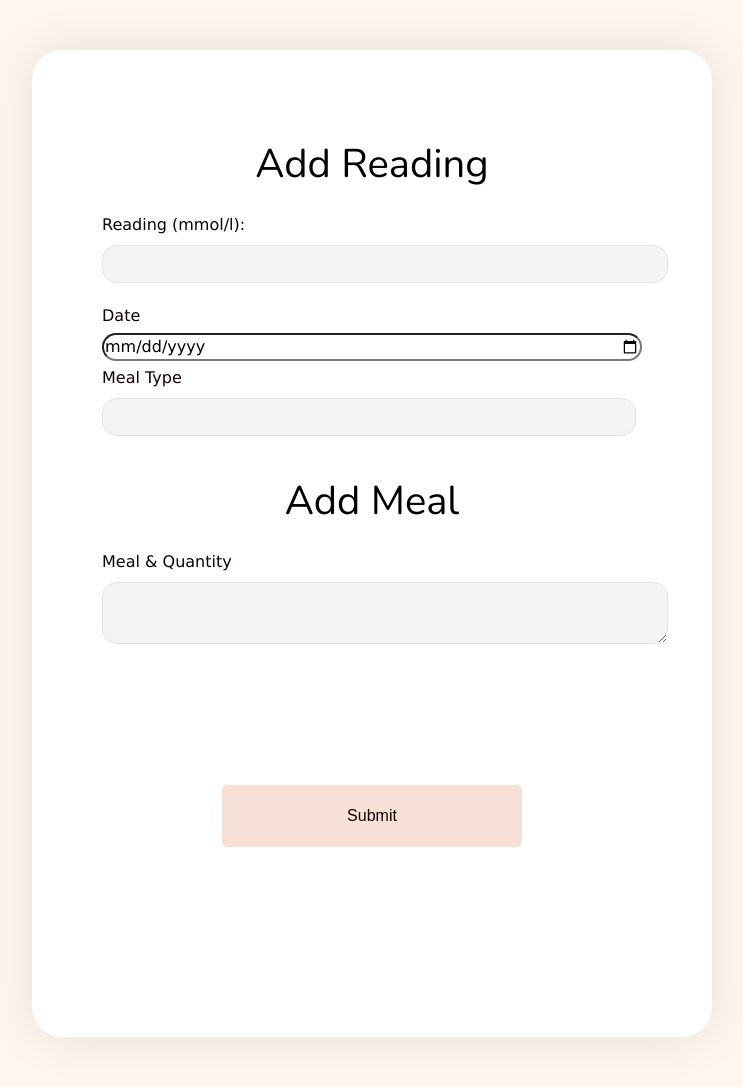
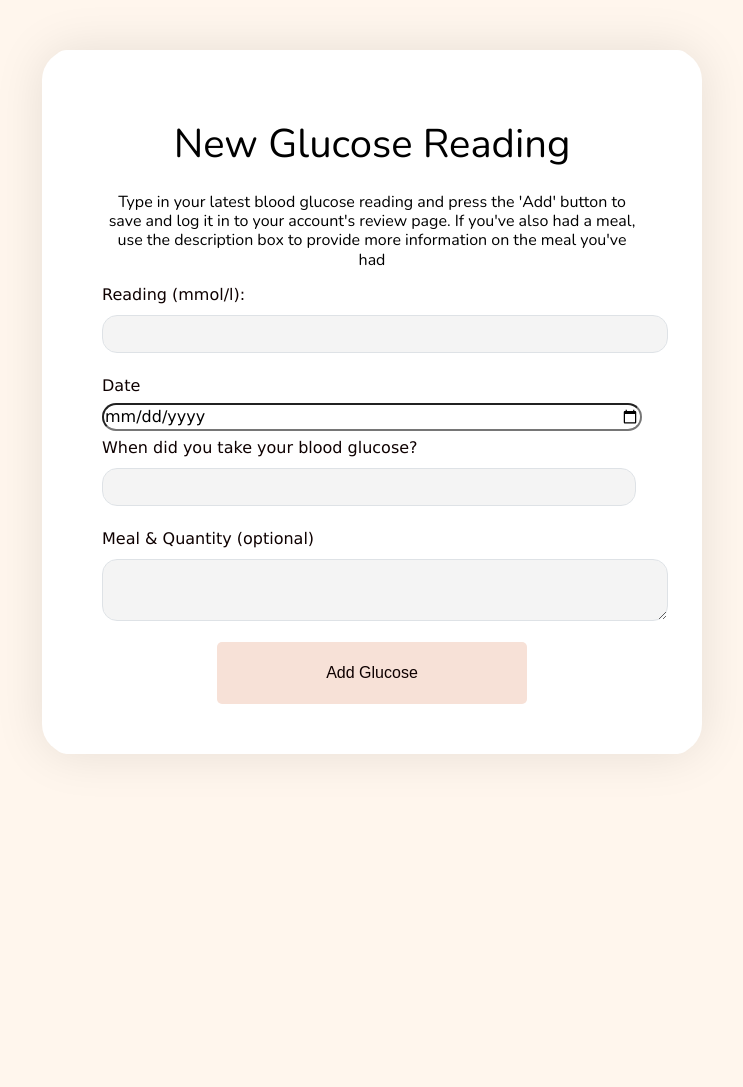
Before and after one commit to Emjaydee23/GlucoMama, a Rails app: page /recordings/new in a window 1280 px wide. Shown: the part 82-1169 px from the top of the page, without its empty margins (268-1011 px from the left). After the commit the page ends 836 px from the top, so only its background shows below. Run offline with Rails 7, Linux system fonts and the light colour scheme; a user stored in the database is signed in; style sheets or scripts are compiled from the project's sources; some libraries are stand-ins or nearby versions; some web fonts are replaced.

Commit message:
Form complete

```diff
--- a/app/assets/stylesheets/pages/form.scss
+++ b/app/assets/stylesheets/pages/form.scss
@@ -13,7 +13,7 @@
   background-color: white;
   border-radius: 30px;
   box-shadow: 0px 0px 50px rgba(0, 0, 0, 0.1);
-  padding: 20px 20px 20px 20px;
+  padding: 0px 10px ;
 }
 
 .container-form {
@@ -40,7 +40,8 @@
   justify-content: center;
   align-items: center;
   text-decoration: none;
-  margin: 120px;
+  margin: 0 auto;
+  width:50%
 
 }
 
--- a/app/views/recordings/new.html.erb
+++ b/app/views/recordings/new.html.erb
@@ -3,16 +3,16 @@
 
   <div class="form w-50">
       <%= simple_form_for(@recording) do |f| %>
-        <h1 class="heading info">Add Reading</h1>
-        <%= f.input :reading, label: 'Reading (mmol/l):', size: "70x5" %>
+        <h1 class="heading info">New Glucose Reading</h1>
+        <h6 class="heading">Type in your latest blood glucose reading and press the 'Add' button to save and log it in to your account's review page. If you've also had a meal, use the description box to provide more information on the meal you've had</h6>
+        <%= f.input :reading, label: 'Reading (mmol/l):'%>
         <%= f.label :date %>
-        <%= f.date_field :date %>
+        <%= f.date_field :date  %>
         <%= f.input :time, :collection => ["BB(Before Breakfast)","AB(After Breakfast)" ,"AL(After Lunch)", "AD(After Dinner)"],
-        label: 'Meal Type', error: 'Type of Meal is mandatory, please click one', input_html: { maxlength: 200 } %>
-        <h1 class="heading">Add Meal</h1>
+        label: 'When did you take your blood glucose?', error: 'Type of Meal is mandatory, please click one', input_html: { maxlength: 200 } %>
         <%= f.input :ingredients, as: :text, input_html: {rows: 50, cols: 100},
-        label: 'Meal & Quantity', error: 'Please enter the quanity and details of your meal', input_html: { maxlength: 200 } %>
-        <button class="button"><%= f.button :submit, 'Submit' %></button>
+        label: 'Meal & Quantity (optional)', error: 'Please enter the quanity and details of your meal', input_html: { maxlength: 200 } %>
+        <button class="button"><%= f.button :submit, 'Add Glucose' %></button>
       <% end %>
 
 
```
